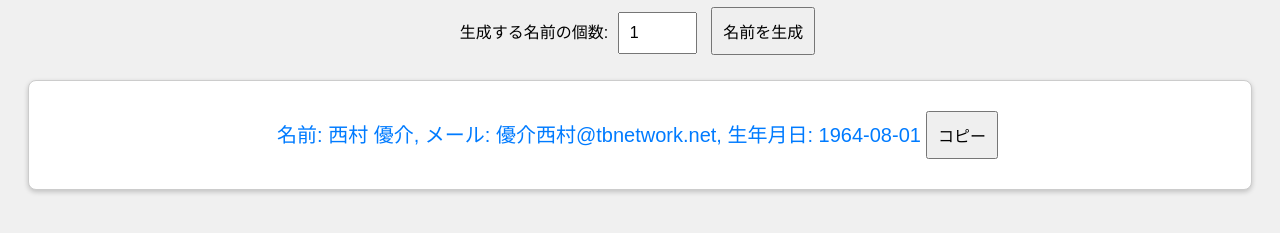
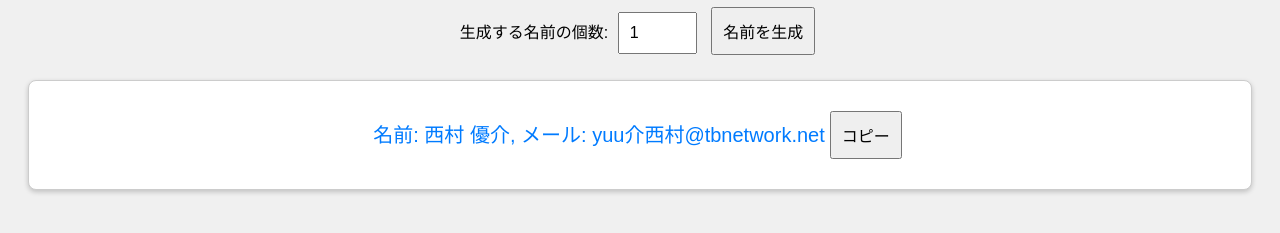
Before and after one commit to Nana-clouding/Name, a plain HTML site: page index.html in a window 1280 px wide. Both pictures are taken after a click on the button "名前を生成". Shown: the part 115-348 px from the top of the page. Drawn offline with Linux system fonts and the light colour scheme.

Commit message:
Update index.html

```diff
--- a/index.html
+++ b/index.html
@@ -58,13 +58,6 @@
             "杉本", "鈴村", "谷口", "片桐", "大野", "渡部", "小野", "丸山", "井口", "石井"
         ];
 
-        function getRandomDate() {
-            const year = Math.floor(Math.random() * 51) + 1950; // 1950-2000
-            const month = Math.floor(Math.random() * 12) + 1; // 1-12
-            const day = Math.floor(Math.random() * 25) + 1; // 1-25
-            return `${year}-${String(month).padStart(2, '0')}-${String(day).padStart(2, '0')}`;
-        }
-
         function generateNames() {
             const count = document.getElementById("count").value;
             const nameContainer = document.getElementById("name-container");
@@ -73,12 +66,23 @@
             for (let i = 0; i < count; i++) {
                 const randomFirstName = firstNames[Math.floor(Math.random() * firstNames.length)];
                 const randomLastName = lastNames[Math.floor(Math.random() * lastNames.length)];
-                const email = `${randomFirstName.toLowerCase()}${randomLastName.toLowerCase()}@tbnetwork.net`;
-                const birthDate = getRandomDate();
+
+                // ローマ字変換（簡易的）
+                const romajiFirstName = randomFirstName.replace(/大/g, 'Dai').replace(/陽/g, 'You').replace(/悠/g, 'Yuu')
+                    .replace(/蓮/g, 'Ren').replace(/琉/g, 'Ryu').replace(/海/g, 'Kai').replace(/陸/g, 'Riku')
+                    .replace(/和/g, 'Kazu').replace(/翔/g, 'Sho').replace(/直/g, 'Nao').replace(/健/g, 'Ken')
+                    .replace(/優/g, 'Yuu').replace(/聡/g, 'Sato').replace(/大輝/g, 'Daiki').replace(/智/g, 'Tom')
+                    .replace(/聖/g, 'Sei').replace(/瑞/g, 'Zui').replace(/新/g, 'Arata').replace(/悠真/g, 'Yuma');
+
+                const romajiLastName = randomLastName.replace(/佐/g, 'Sato').replace(/鈴/g, 'Suzuki').replace(/高/g, 'Takahashi')
+                    .replace(/田/g, 'Taka').replace(/中/g, 'Naka').replace(/小/g, 'Ko').replace(/加/g, 'Kato')
+                    .replace(/吉/g, 'Yoshida').replace(/山/g, 'Yama').replace(/井/g, 'I').replace(/本/g, 'Moto');
+
+                const email = `${romajiFirstName.toLowerCase()}${romajiLastName.toLowerCase()}@tbnetwork.net`;
 
                 const nameElement = document.createElement("div");
                 nameElement.className = "generated-name";
-                nameElement.textContent = `名前: ${randomLastName} ${randomFirstName}, メール: ${email}, 生年月日: ${birthDate}`;
+                nameElement.textContent = `名前: ${randomLastName} ${randomFirstName}, メール: ${email}`;
 
                 // コピーボタンを作成
                 const copyButton = document.createElement("button");
```
